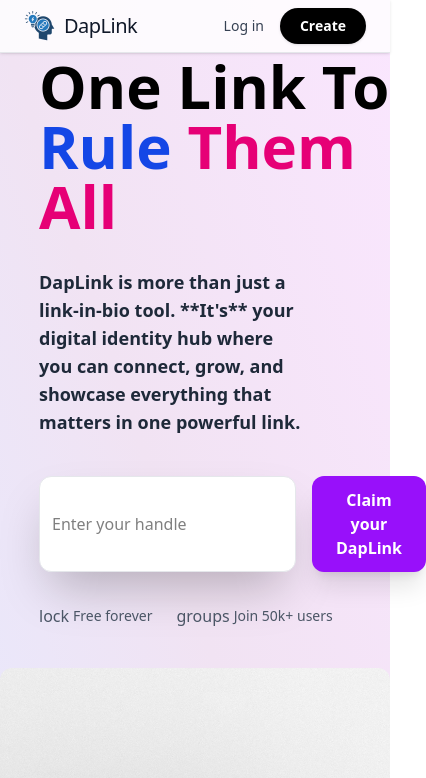
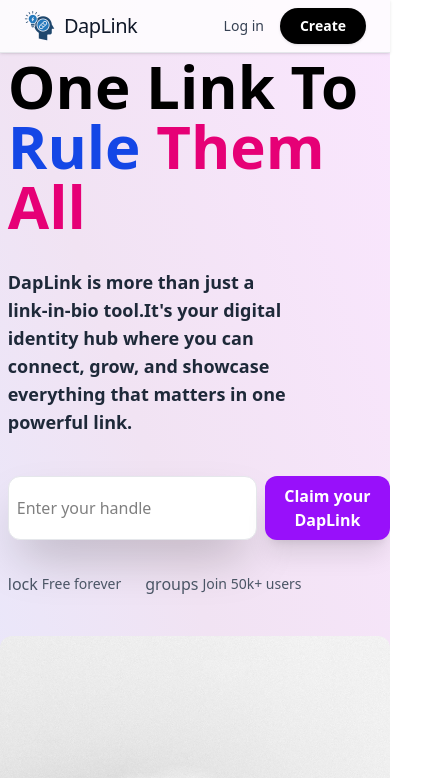
Before and after one commit to kunal834/Daplink, a Next.js app: page / in a window 390 px wide. Shown: the top 778 px of the page, 426 px wide, since content can reach past the window. Built offline with nearby package versions, Linux system fonts and the light colour scheme.

Commit message:
reponsive issues

```diff
--- a/app/page.js
+++ b/app/page.js
@@ -21,40 +21,10 @@ export default function Home() {
     router.push(`/Generate?handle=${text}`)
    }
 
-    // const notify = () => toast("Daplink created");
 const [text, settext] = useState("")
   return (
     <>
 
-    {/* <main className=" md:w-full  w-[106vw]  bg-white  ">
-       <Navbar/>
-
-      <section className=" bg-white min-h-[100vh] flex md:mt-0 mt-16 flex-col md:flex-row  ">
-        <div className="flex flex-col ml-[10vw] justify-center  gap-4 ">
-         <p className="text-black font-extrabold text-6xl"> One  Link </p>
-         <p className="text-red-800 font-extrabold text-6xl">  To Rule </p>
-        <p className="text-lime-600 font-extrabold text-6xl">Them all.</p>
-         <p className="text-xl  mt-4 text-black font-bold w-3/4 my-4 "> Daplink is the next generation link-in-bio platform. Beyond connecting your social media and products, your Daplink page serves as your personal gateway to professional growth. Seamlessly link your audience to your portfolio, services, and future networking opportunities.</p>
-          <div className="button flex mt-4 gap-4 ">
-     <input value={text}  onChange={(e) => settext(e.target.value)}className='bg-white p-2 rounded-xl focus:outline-green-800  shadow-2xl z-10'type="text" placeholder="Enter your handle"/>
-
-
-          <button onClick={() => createdaplink()} className="bg-lime-400 rounded-full p-2 px-4 text-xs font-bold cursor-pointer shadow-xl z-10"> claim your Daplink</button>
-
-          </div>
-        </div>
-
-        <div className="flex items-center md:w-215  mb-4 md:mb-0 w-65  md:mt-16 mt-14 justify-center mr-[10vw] md:ml-0   ml-20">
-         <img className="rounded-xl" src="/dog.jpg" alt="" />
-        </div>
-      </section>
-
-       <div>
-
-
-
-    </div>
-    </main> */}
 
 
 
@@ -65,7 +35,7 @@ const [text, settext] = useState("")
   </div>
   <section className="flex flex-col md:flex-row min-h-[100vh] bg-gradient-to-tr from-[#e5eaff] via-[#f1e3f3] to-[#fae6fe]">
     {/* Left Section */}
-    <div className="flex flex-col justify-center ml-[10vw] gap-4 pt-8 md:pt-0">
+    <div className="flex flex-col justify-center ml-[2vw] md:ml-[10vw] gap-4 pt-8 md:pt-0">
       <h1 className="text-6xl font-extrabold">
         <span className="text-black">One Link To </span>
         <span className="text-blue-700">Rule </span>
@@ -73,17 +43,17 @@ const [text, settext] = useState("")
         <span className="text-pink-600">All</span>
       </h1>
       <p className="text-lg mt-4 text-gray-800 font-semibold w-3/4 my-2">
-       DapLink is more than just a link-in-bio tool. **It&apos;s** your digital identity hub where you can connect, grow, and showcase everything that matters in one powerful link.
+       DapLink is more than just a link-in-bio tool.It&apos;s your digital identity hub where you can connect, grow, and showcase everything that matters in one powerful link.
       </p>
-      <div className="flex mt-4 gap-4">
+      <div className="flex mt-4 gap-2 md:gap-4">
         <input
           value={text}
           onChange={(e) => settext(e.target.value)}
-          className="bg-white p-3 rounded-xl focus:outline-none border border-gray-200 shadow-2xl"
+          className="bg-white p-2 md:p-3 rounded-xl focus:outline-none border border-gray-200 shadow-2xl "
           type="text"
           placeholder="Enter your handle"
         />
-        <button onClick={() => createdaplink()} className="bg-purple-600 hover:bg-purple-700 text-white rounded-xl px-6 py-3 text-base font-semibold shadow-xl transition">
+        <button onClick={() => createdaplink()} className="bg-purple-600 hover:bg-purple-700 text-white rounded-xl px-2 py-2 md:px-6  md:py-3  text-base font-semibold shadow-xl transition">
           Claim your DapLink
         </button>
       </div>
```
